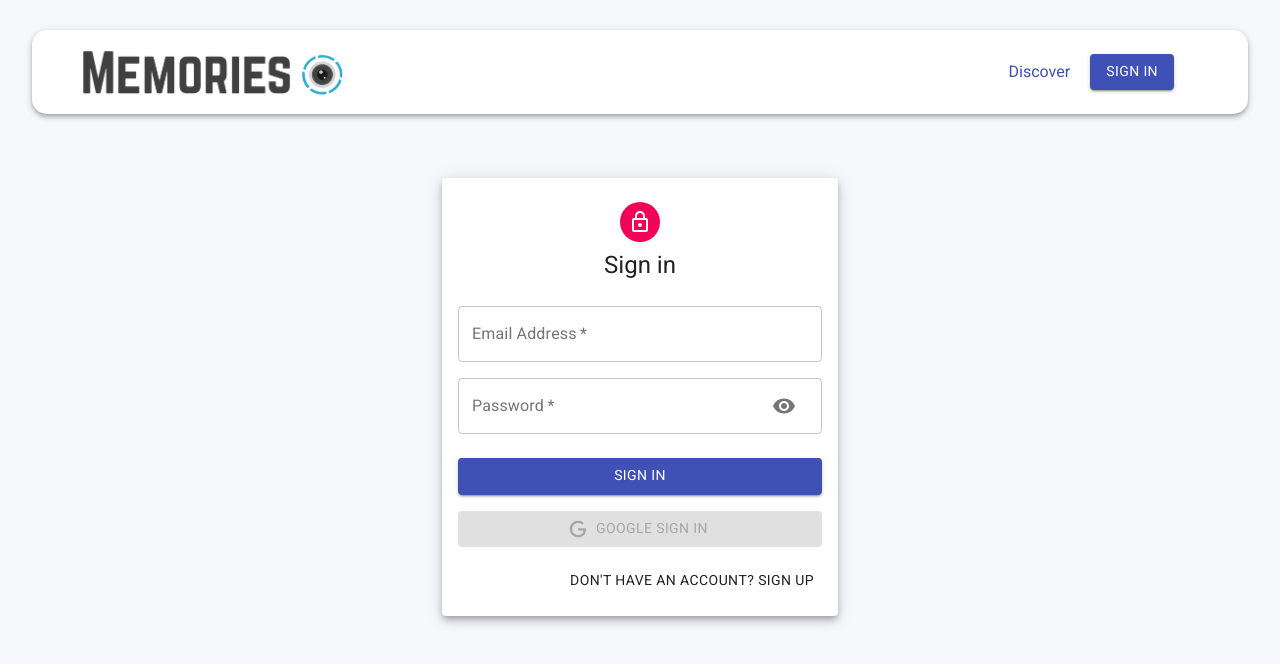
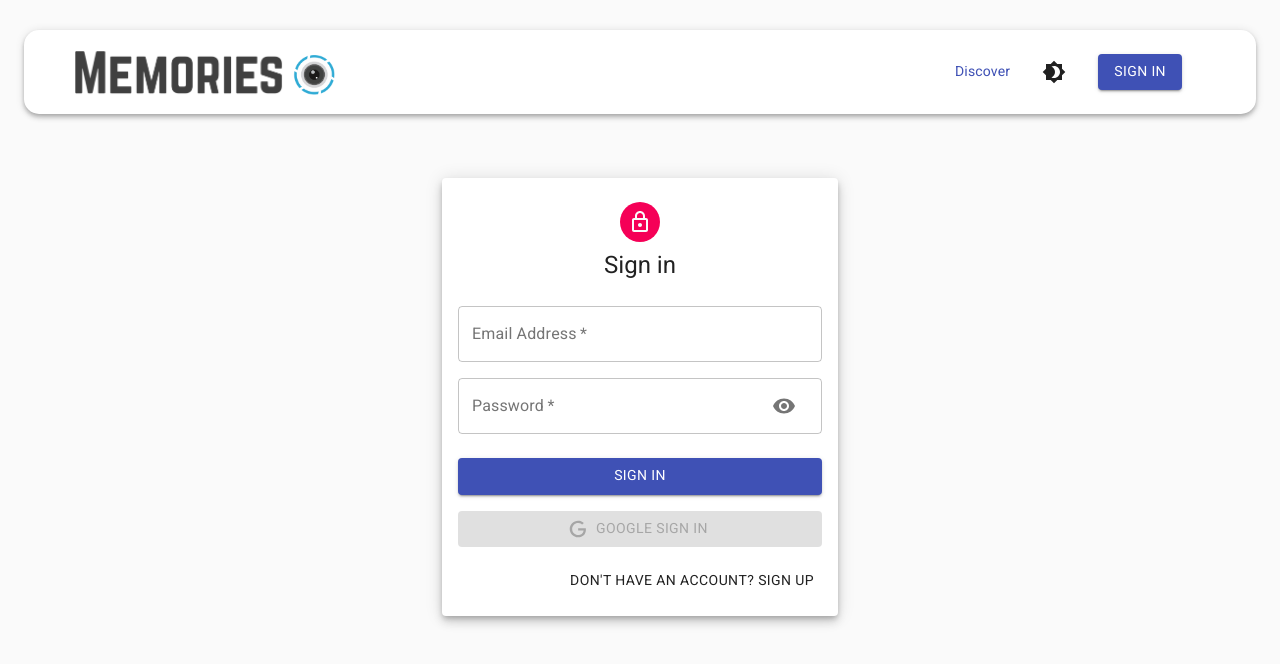
Before and after one commit to rabiaq123/memories-app, a React (Create React App) app in the folder client/: page /auth in a window 1280 px wide. Shown: the top 664 px of the page. Built offline with nearby package versions, Linux system fonts and the light colour scheme.

Commit message:
Attempt at implementing dark mode feature through Navbar button

```diff
--- a/client/package.json
+++ b/client/package.json
@@ -7,6 +7,7 @@
     "@material-ui/core": "^4.9.10",
     "@material-ui/icons": "^4.9.1",
     "@material-ui/lab": "^4.0.0-alpha.58",
+    "@reduxjs/toolkit": "^1.9.3",
     "@testing-library/jest-dom": "^4.2.4",
     "@testing-library/react": "^9.3.2",
     "@testing-library/user-event": "^7.1.2",
--- a/client/src/App.js
+++ b/client/src/App.js
@@ -1,7 +1,8 @@
 import React from 'react';
-import { Container } from '@material-ui/core';
+import { Container, CssBaseline } from '@material-ui/core';
 import { BrowserRouter, Switch, Route, Redirect } from 'react-router-dom';
-import { useSelector } from 'react-redux';
+import { useTheme, ThemeProvider, createMuiTheme, MuiThemeProvider } from '@material-ui/core/styles';
+import { useSelector, useDispatch } from 'react-redux';
 
 import PostDetails from './components/PostDetails/PostDetails';
 import Navbar from './components/Navbar/Navbar';
@@ -12,19 +13,33 @@ import CreatorOrTag from './components/CreatorOrTag/CreatorOrTag';
 import Profile from './components/ProfilePage/Profile';
 import Discover from './components/Discover/Discover'
 import Accounts from './components/Accounts/Accounts';
+import { toggleTheme } from './reducers/theme';
 
-const App = () => {
+const ColorModeContext = React.createContext({ toggleColorMode: () => {} });
+
+const App = ({colorMode}) => {
+// const App = () => {
   const user = JSON.parse(localStorage.getItem('profile'));
   const { authData } = useSelector((state) => state.auth); // authData is a prop in the auth reducer's return value
   // console.log(authData)
 
   // pages/components that can be accessed without logging in: Auth, User Profiles, Discover, Tag pages
   // pages/components that can only be accessed after logging in: User Feed, PostDetails, EditScreen
+  const darkMode = useSelector((state) => state.theme.darkMode);
+  const dispatch = useDispatch();
+
+  // const theme = useTheme();
+  // const colorMode = React.useContext(ColorModeContext);
 
   return (
+    // <>
+    //   <h4>{darkMode ? "Dark" : "Light"} Theme</h4>
+    //   <button onClick={() => dispatch(toggleTheme())}>Toggle Theme</button>
+    // </>
+
     <BrowserRouter>
       <Container maxWidth="xl">
-        <Navbar />
+        <Navbar toggleColorMode={colorMode} />
         <Switch>
           <Route path="/" exact component={() => (!authData && !user ? <Redirect to="/auth" /> : <Redirect to="/posts" />)} />
           <Route path="/posts" exact component={() => (!authData && !user ? <Redirect to="/auth" /> : <Home />)} />
@@ -43,4 +58,41 @@ const App = () => {
   );
 };
 
+export const ToggleColorMode = () => {
+  const dispatch = useDispatch();
+  const darkMode = useSelector((state) => state.theme.darkMode);
+  // console.log(darkMode)
+
+  const [mode, setMode] = React.useState('light');
+  const colorMode = React.useMemo(
+    () => ({
+      toggle: () => {
+        // console.log(darkMode)
+        setMode(darkMode ? 'light' : 'dark');
+        dispatch(toggleTheme());
+        // console.log(mode)
+      },
+    }),
+    [darkMode, mode],
+  );
+
+  const theme = React.useMemo(
+    () => {
+      createMuiTheme({
+        mode
+      })
+    },
+  [mode]);
+
+  return (
+    <ColorModeContext.Provider value={colorMode}>
+      <ThemeProvider theme={theme}>
+        <CssBaseline />
+        <App colorMode={colorMode.toggle} />
+        {/* <App /> */}
+      </ThemeProvider>
+    </ColorModeContext.Provider>
+  );
+}
+
 export default App;
--- a/client/src/components/Navbar/Navbar.js
+++ b/client/src/components/Navbar/Navbar.js
@@ -1,15 +1,19 @@
 import React, { useState, useEffect } from 'react';
 import { AppBar, Toolbar, Avatar, Button, useTheme } from '@material-ui/core';
 import { Link, useHistory, useLocation } from 'react-router-dom';
-import { useDispatch } from 'react-redux';
+import { useSelector, useDispatch } from 'react-redux';
 import decode from 'jwt-decode';
+import { IconButton } from '@material-ui/core';
+import { Brightness4, Brightness7 } from '@material-ui/icons';
+import { toggleTheme } from '../../reducers/theme';
 
 import memoriesLogo from '../../images/memoriesLogo.png';
 import memoriesText from '../../images/memoriesText.png';
 import * as actionType from '../../constants/actionTypes';
 import useStyles from './styles';
 
-const Navbar = () => {
+
+const Navbar = ({toggleColorMode}) => {
   const [user, setUser] = useState(JSON.parse(localStorage.getItem('profile')));
   const dispatch = useDispatch();
   const location = useLocation();
@@ -17,6 +21,12 @@ const Navbar = () => {
   const classes = useStyles();
   const theme = useTheme();
   const [isDiscoverClicked, setIsDiscoverClicked] = useState(location.pathname.includes('/posts/discover'));
+  const darkMode = useSelector((state) => state.theme.darkMode);
+
+  const toggleDarkMode = () => {
+    toggleColorMode();
+    // dispatch(toggleTheme());
+  };
 
   const logout = () => {
     dispatch({ type: actionType.LOGOUT });
@@ -44,6 +54,9 @@ const Navbar = () => {
       </Link>
       <Toolbar className={classes.toolbar}>
         <Link to="/posts/discover" style={{ textDecoration: 'none', color: isDiscoverClicked ? theme.palette.secondary.main : '#3f51b5' }}>Discover</Link>
+        <IconButton sx={{ ml: 1 }} onClick={toggleDarkMode} color="inherit">
+          {darkMode ? <Brightness7 /> : <Brightness4 />}
+        </IconButton>
         {user?.result ? (
           <div className={classes.profile}>
             <Link to={`/user/${user.result._id}`} style={{ textDecoration: 'none', color: '#3f51b5' }}>
--- a/client/src/index.css
+++ b/client/src/index.css
@@ -1,7 +1,7 @@
 
-body {
+/* body {
     background-color: #f7f8fc;
-}
+} */
 
 * {
     /* font-family: 'Noto Sans JP' !important; */
--- a/client/src/index.js
+++ b/client/src/index.js
@@ -1,11 +1,11 @@
 import React from 'react';
 import ReactDOM from 'react-dom';
 import { Provider } from 'react-redux';
-import { createStore, applyMiddleware, compose } from 'redux';
+import { legacy_createStore as createStore, applyMiddleware, compose } from 'redux';
 import thunk from 'redux-thunk';
 
 import { reducers } from './reducers';
-import App from './App';
+import App, { ToggleColorMode } from './App';
 import './index.css';
 
 const store = createStore(reducers, {}, compose(applyMiddleware(thunk)));
@@ -13,7 +13,7 @@ const store = createStore(reducers, {}, compose(applyMiddleware(thunk)));
 ReactDOM.render(
   // Provider will keep track of the store / global state and will allow us to access state from any component
   <Provider store={store}>
-    <App />
+    <ToggleColorMode />
   </Provider>,
   document.getElementById('root'),
 );
--- a/client/src/reducers/index.js
+++ b/client/src/reducers/index.js
@@ -4,7 +4,7 @@ import posts from './posts';
 import auth from './auth';
 import user from './user';
 import secondaryuser from './secondaryuser';
+import theme from './theme';
 
 // reducer function accepts the current state and an action as arguments, and returns a new state result
-
-export const reducers = combineReducers({ posts, auth, user, secondaryuser });
+export const reducers = combineReducers({ posts, auth, user, secondaryuser, theme });
--- /dev/null
+++ b/client/src/reducers/theme.js
@@ -0,0 +1,24 @@
+import { createSlice } from '@reduxjs/toolkit';
+
+const initialState = {
+  darkMode: false,
+};
+
+export const themeSlice = createSlice({
+  name: "theme",
+  initialState,
+  reducers: {
+    toggleTheme: (state) => {
+      // Redux Toolkit allows us to write "mutating" logic in reducers. It
+      // doesn't actually mutate the state because it uses the Immer library,
+      // which detects changes to a "draft state" and produces a brand new
+      // immutable state based off those changes
+      state.darkMode = !state.darkMode;
+    },
+  },
+});
+
+// Action creators are generated for each case reducer function
+export const { toggleTheme } = themeSlice.actions;
+
+export default themeSlice.reducer;
```
Also changed, not shown: 1 other file (tests, documents, lock files or other folders).
